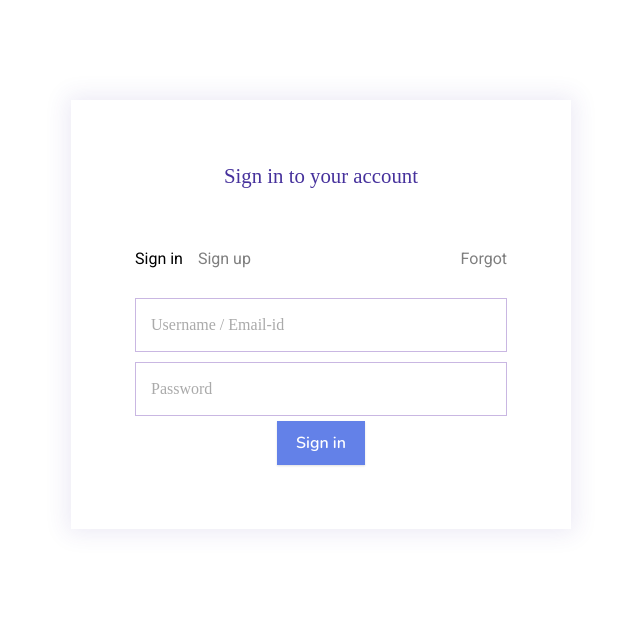
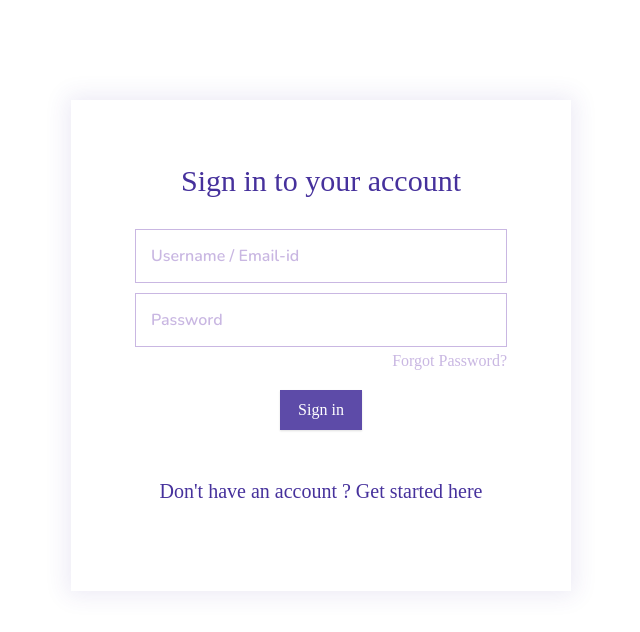
Before and after one commit to shubhangshirolawala/Zcoder, a React (Create React App) app: page /login in a window 1280 px wide. Shown: the top 632 px of the page, without its empty margins (319-959 px from the left). Built offline with nearby package versions, Linux system fonts and the light colour scheme.

Commit message:
update login page

```diff
--- a/src/App.js
+++ b/src/App.js
@@ -16,7 +16,7 @@ function App() {
         <Route path="/login" element={<Login />} />
         <Route path="/signin" element={<SignIn />} />
         <Route path="/signup" element={<SignUp />} />
-        <Route path="/forgetpassword" element={<ForgotPassword />} />
+        <Route path="/forgot-password" element={<ForgotPassword />} />
       </Routes>
     </Router>
   );
--- a/src/components/login/Form.jsx
+++ b/src/components/login/Form.jsx
@@ -1,6 +1,6 @@
 import React from "react";
 import "./Login.css";
-const Form = ({ option }) => {
+const Form = ({ option, setOption }) => {
   return (
     <form className="account-form" onSubmit={(evt) => evt.preventDefault()}>
       <div
@@ -32,6 +32,23 @@ const Form = ({ option }) => {
           disabled={option === 1 || option === 3 ? true : false}
         />
       </div>
+      <ul className="options">
+        {/* <li
+          className={option === 1 ? "active" : ""}
+          onClick={() => setOption(1)}>
+          Sign in
+        </li>
+        <li
+          className={option === 2 ? "active" : ""}
+          onClick={() => setOption(2)}>
+          Sign up
+        </li> */}
+        <li
+          className={option === 3 ? "active" : ""}
+          onClick={() => setOption(3)}>
+          Forgot Password?
+        </li>
+      </ul>
       <div id="subbtn">
         <button className="btn-submit-form" type="submit">
           {option === 1
--- a/src/components/login/Login.css
+++ b/src/components/login/Login.css
@@ -1,6 +1,7 @@
 @import url("https://fonts.googleapis.com/css?family=Nunito:600,700&display=swap");
 * {
   box-sizing: border-box;
+  font-family: Raleway;
 }
 
 body {
@@ -17,23 +18,38 @@ ul {
   display: flex;
   justify-content: center;
 }
-
+.content {
+  display: flex;
+  flex-direction: column;
+}
+.section {
+  /* display: flex;
+  justify-content: center; */
+  margin-top: 50px;
+}
+.bottomline {
+  color: #46319c;
+  font-family: Raleway;
+  font-weight: 400;
+  font-size: 20px;
+  /* width: 350px; */
+}
 .container {
   min-width: 500px;
   text-align: center;
 
   /* color: #fff; */
   margin-top: 100px;
-  padding: 5%;
+  padding: 5% 5% 2% 5%;
   box-shadow: 0px 0px 22.082px 3.753px rgba(70, 49, 156, 0.1);
 }
 .container > header {
-  font-size: 1.3rem;
+  font-size: 30px;
   font-weight: 700;
   margin: 0 auto 60px auto;
   position: relative;
-  height: 25px;
-  width: 250px;
+  height: 35px;
+  width: 300px;
   overflow: hidden;
 }
 
@@ -57,14 +73,49 @@ ul {
   transform: translateY(0);
 }
 .header-headings.sign-up {
+  transform: translateY(-35px);
+}
+.header-headings.forgot {
+  transform: translateY(-70px);
+}
+.container > section {
+  font-size: 30px;
+  font-weight: 700;
+  margin: 0 auto 60px auto;
+  position: relative;
+  height: 25px;
+  width: 350px;
+  overflow: hidden;
+}
+
+.section-headings {
+  display: flex;
+  flex-direction: column;
+  position: absolute;
+  width: 100%;
+  transition: all 0.4s cubic-bezier(0.785, 0.135, 0.15, 0.86);
+}
+.section-headings > span {
+  margin: 0px 0;
+  color: #46319c;
+  font-family: Raleway;
+  /* font-size: 32px; */
+  font-style: normal;
+  font-weight: 400;
+  line-height: normal;
+}
+.section-headings.sign-in {
+  transform: translateY(0);
+}
+.section-headings.sign-up {
   transform: translateY(-25px);
 }
-.header-headings.forgot {
+.section-headings.forgot {
   transform: translateY(-50px);
 }
-
 .options {
   display: flex;
+  flex-direction: column;
   align-items: center;
   /* width: 350px; */
 }
@@ -78,14 +129,15 @@ ul {
 }
 .options > li {
   cursor: pointer;
-  opacity: 0.5;
+  color: #c9b7e2;
+  font-weight: 400;
   transition: all 0.2s ease;
 }
 .options > li:hover {
   opacity: 1;
 }
 .options > li.active {
-  opacity: 1;
+  color: #46319c;
 }
 .options > li:nth-of-type(2) {
   margin-left: 15px;
@@ -125,25 +177,20 @@ ul {
   border: 1.251px solid #c9b7e2;
 }
 .account-form-fields > input::-moz-placeholder {
-  color: #aaa;
+  color: #c9b7e2;
 }
 .account-form-fields > input:-ms-input-placeholder {
-  color: #aaa;
+  color: #c9b7e2;
 }
 .account-form-fields > input::placeholder {
   /* color: #aaa; */
   color: #c9b7e2;
-  font-family: Raleway;
-  /* font-size: 22px; */
-  font-style: normal;
-  font-weight: 400;
-  line-height: normal;
 }
 .account-form-fields > input::-webkit-input-placeholder {
-  color: #aaa;
+  color: #c9b7e2;
 }
 .account-form-fields > input:-ms-input-placeholder {
-  color: #aaa;
+  color: #c9b7e2;
 }
 .account-form-fields > input:focus {
   outline: none;
@@ -161,7 +208,7 @@ ul {
   /* border-radius: 5px; */
   color: #fff;
   font-size: 1rem;
-  font-family: Nunito, sans-serif;
+  /* font-family: Nunito, sans-serif; */
   background: #6381e8;
   box-shadow: 0px 1px 2px rgba(0, 0, 0, 0.13);
   transition: all 0.2s ease;
@@ -213,16 +260,16 @@ ul {
 
   /* color: #fff; */
   margin-top: 100px;
-  padding: 5%;
+  padding: 5% 5% 2% 5%;
   box-shadow: 0px 0px 22.082px 3.753px rgba(70, 49, 156, 0.1);
 }
 .container > header {
-  font-size: 1.3rem;
+  font-size: 30px;
   font-weight: 700;
-  margin: 0 auto 60px auto;
+  margin: 0 auto 30px auto;
   position: relative;
-  height: 25px;
-  width: 250px;
+  height: 35px;
+  width: 350px;
   overflow: hidden;
 }
 
@@ -240,14 +287,43 @@ ul {
   transform: translateY(0);
 }
 .header-headings.sign-up {
+  transform: translateY(-35px);
+}
+.header-headings.forgot {
+  transform: translateY(-70px);
+}
+.container > section {
+  font-size: 30px;
+  font-weight: 700;
+  margin: 50px auto 60px auto;
+  position: relative;
+  height: 25px;
+  width: 350px;
+  overflow: hidden;
+}
+
+.section-headings {
+  display: flex;
+  flex-direction: column;
+  position: absolute;
+  width: 100%;
+  transition: all 0.4s cubic-bezier(0.785, 0.135, 0.15, 0.86);
+}
+.section-headings > span {
+  margin: 0px 0;
+}
+.section-headings.sign-in {
+  transform: translateY(0);
+}
+.section-headings.sign-up {
   transform: translateY(-25px);
 }
-.header-headings.forgot {
+.section-headings.forgot {
   transform: translateY(-50px);
 }
-
 .options {
   display: flex;
+  flex-direction: column;
   align-items: center;
   /* width: 350px; */
 }
@@ -261,14 +337,15 @@ ul {
 }
 .options > li {
   cursor: pointer;
-  opacity: 0.5;
+  color: #c9b7e2;
+  font-weight: 400;
   transition: all 0.2s ease;
 }
 .options > li:hover {
   opacity: 1;
 }
 .options > li.active {
-  opacity: 1;
+  color: #46319c;
 }
 .options > li:nth-of-type(2) {
   margin-left: 15px;
@@ -306,25 +383,26 @@ ul {
   color: #000;
 }
 .account-form-fields > input::-moz-placeholder {
-  color: #aaa;
+  color: #c9b7e2;
 }
 .account-form-fields > input:-ms-input-placeholder {
-  color: #aaa;
+  color: #c9b7e2;
 }
 .account-form-fields > input::placeholder {
-  color: #aaa;
+  color: #c9b7e2;
 }
 .account-form-fields > input::-webkit-input-placeholder {
-  color: #aaa;
+  color: #c9b7e2;
 }
 .account-form-fields > input:-ms-input-placeholder {
-  color: #aaa;
+  color: #c9b7e2;
 }
 .account-form-fields > input:focus {
   outline: none;
 }
 
 .btn-submit-form {
+  margin-top: 20px;
   border: 0;
   appearance: none;
   -webkit-appearance: none;
@@ -334,18 +412,18 @@ ul {
   /* border-radius: 5px; */
   color: #fff;
   font-size: 1rem;
-  font-family: Nunito, sans-serif;
-  background: #6381e8;
+  background: #46319cde;
+
   box-shadow: 0px 1px 2px rgba(0, 0, 0, 0.13);
   transition: all 0.2s ease;
 }
 .btn-submit-form:hover {
-  background: #4468e4;
+  background: #46319c;
 }
 .btn-submit-form:active,
 .btn-submit-form:focus {
   outline: none;
-  background: #2e56e0;
+  background: #46319c;
 }
 
 footer {
--- a/src/components/login/Login.jsx
+++ b/src/components/login/Login.jsx
@@ -18,11 +18,19 @@ const Login = () => {
             <span>Reset your password</span>
           </div>
         </header>
-        <ul className="options">
+
+        <Form option={option} setOption={setOption} />
+        <section>
+          <div
+            className={
+              "section-headings " +
+              (option === 1 ? "sign-in" : option === 2 ? "sign-up" : "forgot")
+            }>
+            {/* <ul className="options">
               <li
                 className={option === 1 ? "active" : ""}
                 onClick={() => setOption(1)}>
-            Sign in
+                Don't have an account ? Get started here
               </li>
               <li
                 className={option === 2 ? "active" : ""}
@@ -34,8 +42,29 @@ const Login = () => {
                 onClick={() => setOption(3)}>
                 Forgot
               </li>
-        </ul>
-        <Form option={option} />
+            </ul> */}
+            <div className="options bottomline">
+              <span onClick={() => setOption(2)}>
+                Don't have an account ? Get started here
+              </span>
+              <span onClick={() => setOption(1)}>
+                Already a member? Log In here
+              </span>
+              <span onClick={() => setOption(1)}>Log In here</span>
+            </div>
+          </div>
+        </section>
+        {/* <header>
+          <div
+            className={
+              "header-headings " +
+              (option === 1 ? "sign-in" : option === 2 ? "sign-up" : "forgot")
+            }>
+            <span>Don't have an account? Get started here</span>
+            <span>Already a member? Log In here</span>
+            <span>Reset your password</span>
+          </div>
+        </header> */}
         <footer>
           <a
             href="https://dribbble.com/shots/5041581-Zenbu-Sign-in-up-forgot-page"
--- a/src/components/login/SignIn.js
+++ b/src/components/login/SignIn.js
@@ -1,43 +1,63 @@
 import React, { useState } from "react";
-import axios from "axios";
+import { Link } from "react-router-dom";
+import "./Signin.css";
 
 const SignIn = () => {
-  const [email, setEmail] = useState("");
-  const [password, setPassword] = useState("");
+  const [formData, setFormData] = useState({
+    username: "",
+    password: "",
+  });
 
-  const handleSignIn = async (e) => {
+  const handleChange = (e) => {
+    const { name, value } = e.target;
+    setFormData({ ...formData, [name]: value });
+  };
+
+  const handleSubmit = (e) => {
     e.preventDefault();
-    try {
-      const response = await axios.post("http://localhost:5000/api/signin", {
-        email,
-        password,
-      });
-      console.log(response.data);
-      // Handle successful sign-in (e.g., redirect to dashboard)
-    } catch (error) {
-      console.error("Error signing in", error);
-    }
+    // Perform form validation here
+
+    // Log form data to console
+    console.log(formData);
   };
 
   return (
-    <form onSubmit={handleSignIn}>
-      <h2>Sign In</h2>
+    <div className="login">
+      <div className="container">
+        <header>
+          <div className="header-headings">Sign In</div>{" "}
+        </header>
+        <form onSubmit={handleSubmit}>
+          <div className="form-group">
             <input
-        type="email"
-        placeholder="Email"
-        value={email}
-        onChange={(e) => setEmail(e.target.value)}
+              type="text"
+              name="username"
+              placeholder="Username / Email-id"
+              value={formData.username}
+              onChange={handleChange}
               required
             />
+          </div>
+          <div className="form-group">
             <input
               type="password"
+              name="password"
               placeholder="Password"
-        value={password}
-        onChange={(e) => setPassword(e.target.value)}
+              value={formData.password}
+              onChange={handleChange}
               required
             />
+          </div>
           <button type="submit">Sign In</button>
         </form>
+        <p>
+          Forgot your password? <Link to="/forgot-password">Reset here</Link>
+        </p>
+      </div>
+      <p>
+        Don't have an account? <Link to="/signup">Sign Up here</Link>
+      </p>
+    </div>
   );
 };
 
--- a/src/components/login/SignUp.js
+++ b/src/components/login/SignUp.js
@@ -1,43 +1,68 @@
 import React, { useState } from "react";
-import axios from "axios";
+import { Link } from "react-router-dom";
+import "./Signin.css";
 
 const SignUp = () => {
-  const [email, setEmail] = useState("");
-  const [password, setPassword] = useState("");
+  const [formData, setFormData] = useState({
+    username: "",
+    email: "",
+    password: "",
+    confirmPassword: "",
+  });
 
-  const handleSignUp = async (e) => {
+  const handleChange = (e) => {
+    const { name, value } = e.target;
+    setFormData({ ...formData, [name]: value });
+  };
+
+  const handleSubmit = (e) => {
     e.preventDefault();
-    try {
-      const response = await axios.post("http://localhost:5000/api/signup", {
-        email,
-        password,
-      });
-      console.log(response.data);
-      // Handle successful sign-up (e.g., redirect to sign-in page)
-    } catch (error) {
-      console.error("Error signing up", error);
-    }
+    // Perform form validation here
+
+    // Log form data to console
+    console.log(formData);
   };
 
   return (
-    <form onSubmit={handleSignUp}>
-      <h2>Sign Up</h2>
+    <div className="auth-form">
+      <h2>Get started</h2>
+      <form onSubmit={handleSubmit}>
+        <div className="form-group">
           <input
-        type="email"
-        placeholder="Email"
-        value={email}
-        onChange={(e) => setEmail(e.target.value)}
+            type="text"
+            name="username"
+            placeholder="Username / Email-id"
+            value={formData.username}
+            onChange={handleChange}
             required
           />
+        </div>
+        <div className="form-group">
           <input
             type="password"
+            name="password"
             placeholder="Password"
-        value={password}
-        onChange={(e) => setPassword(e.target.value)}
+            value={formData.password}
+            onChange={handleChange}
             required
           />
-      <button type="submit">Sign Up</button>
+        </div>
+        <div className="form-group">
+          <input
+            type="password"
+            name="confirmPassword"
+            placeholder="Re-enter password"
+            value={formData.confirmPassword}
+            onChange={handleChange}
+            required
+          />
+        </div>
+        <button type="submit">Register</button>
       </form>
+      <p>
+        Already a member? <Link to="/signin">Log In here</Link>
+      </p>
+    </div>
   );
 };
 
--- /dev/null
+++ b/src/components/login/Signin.css
@@ -0,0 +1,49 @@
+/* .auth-form {
+  width: 300px;
+  margin: 0 auto;
+  padding: 20px;
+  border: 1px solid #ccc;
+  border-radius: 10px;
+}
+
+.auth-form h2 {
+  text-align: center;
+}
+
+.form-group {
+  margin-bottom: 15px;
+}
+
+.form-group input {
+  width: 100%;
+  padding: 10px;
+  border: 1px solid #ccc;
+  border-radius: 5px;
+}
+
+button {
+  width: 100%;
+  padding: 10px;
+  background-color: #4caf50;
+  color: white;
+  border: none;
+  border-radius: 5px;
+  cursor: pointer;
+}
+
+button:hover {
+  background-color: #45a049;
+}
+
+p {
+  text-align: center;
+}
+
+p a {
+  color: #4caf50;
+  text-decoration: none;
+}
+
+p a:hover {
+  text-decoration: underline;
+} */
```
Also changed, not shown: src/components/login/ForgotPassword.js (+23 -16 lines). Lines whose indentation alone changed are shown as unchanged.
